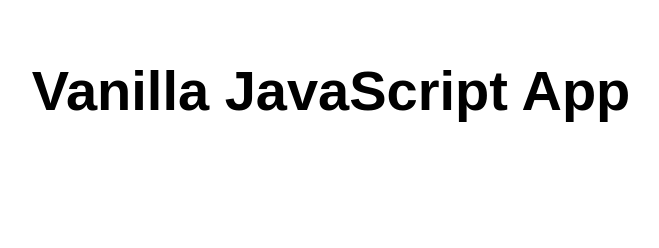
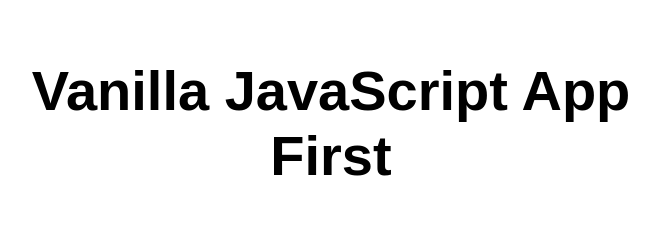
Before and after one commit to fishclub/firstwebapp, a website: page src/index.html in a window 1280 px wide. Shown: the whole page, without its empty margins (309-968 px from the left). Drawn offline with Linux system fonts and the light colour scheme.

Commit message:
update message

```diff
--- a/src/index.html
+++ b/src/index.html
@@ -10,7 +10,7 @@
 
 <body>
   <main>
-    <h1>Vanilla JavaScript App</h1>
+    <h1>Vanilla JavaScript App First</h1>
   </main>
 </body>
 
```
